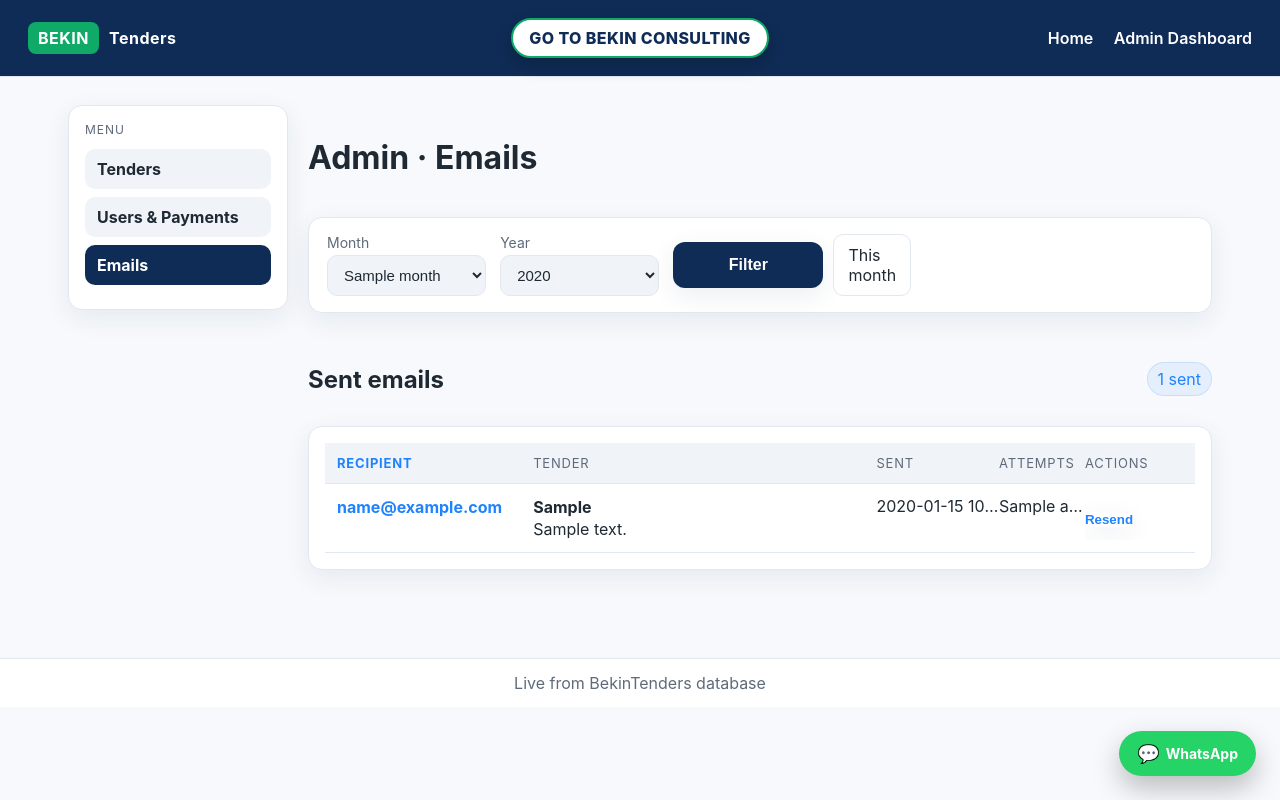
After one commit to dadwert90-boop/BekinTenders, a Flask app: template templates/admin_emails.html in a window 1280 px wide. The commit adds this page. Run offline with Flask 3, Linux system fonts and the light colour scheme; the template is opened without the code that fills it: most values are stand-ins (such as "Sample title", 1, 10 or a date in 2020); some libraries are stand-ins or nearby versions.

Commit message:
Add admin emails and payment views

```diff
--- a/app.py
+++ b/app.py
@@ -545,6 +545,48 @@ def _sendgrid_admin_notification(subject: str, html_content: str) -> None:
         "from": {"email": sender_email},
         "reply_to": {"email": sender_email},
         "subject": subject,
+        "content": [{"type": "text/html", "value": html_content}],
+    }
+
+    request = urllib.request.Request(
+        "https://api.sendgrid.com/v3/mail/send",
+        data=json.dumps(mail_payload).encode("utf-8"),
+        headers={
+            "Authorization": f"Bearer {api_key}",
+            "Content-Type": "application/json",
+        },
+    )
+    with urllib.request.urlopen(request, timeout=15) as response:
+        if getattr(response, "status", 0) >= 400:
+            raise RuntimeError(f"SendGrid returned status {response.status}")
+
+
+def _sendgrid_payment_reminder(recipient_email: str, full_name: str, amount: int, payment_url: str) -> None:
+    api_key = os.environ.get("SENDGRID_API_KEY")
+    if not api_key:
+        logger.warning("SENDGRID_API_KEY is not set; skipping payment reminder email.")
+        return
+
+    sender_email = os.environ.get("SENDGRID_FROM_EMAIL", "tenders@bekinconsulting.co.za")
+    display_name = full_name or "there"
+    html_content = f"""
+    <p>Hi {display_name},</p>
+    <p>This is a reminder that your next month tender alerts subscription payment is due.</p>
+    <p>
+      Amount due: <strong>R{amount:,.2f}</strong><br>
+      Please complete payment to continue receiving tenders.
+    </p>
+    <p>
+      <a href="{payment_url}" style="display:inline-block;padding:12px 24px;border-radius:8px;background:#0f2c56;color:#fff;font-weight:700;text-decoration:none;">Pay now</a>
+    </p>
+    <p>Thank you,<br>BekinTenders Team</p>
+    """
+
+    mail_payload = {
+        "personalizations": [{"to": [{"email": recipient_email}]}],
+        "from": {"email": sender_email},
+        "reply_to": {"email": sender_email},
+        "subject": "Payment reminder: tender alerts subscription",
         "content": [{"type": "text/html", "value": html_content}],
     }
 
@@ -1040,6 +1082,20 @@ def month_start_today() -> datetime.date:
     return datetime.date(today.year, today.month, 1)
 
 
+def _parse_month_value(value: Optional[str]) -> Optional[int]:
+    month = parse_int(value)
+    if month is None or month < 1 or month > 12:
+        return None
+    return month
+
+
+def _parse_year_value(value: Optional[str]) -> Optional[int]:
+    year = parse_int(value)
+    if year is None or year < 2000 or year > 2100:
+        return None
+    return year
+
+
 def ensure_category(db: Session, name: str) -> int:
     cleaned = name.strip()
     if not cleaned:
@@ -1170,6 +1226,17 @@ def admin_users():
     month_value = request.args.get("month")
     month_start = parse_month(month_value) or month_start_today()
     month_value = month_start.strftime("%Y-%m")
+    service_type = (request.args.get("service_type") or "").strip()
+    month_start_dt = datetime.datetime(
+        month_start.year,
+        month_start.month,
+        1,
+        tzinfo=datetime.timezone.utc,
+    )
+    if month_start.month == 12:
+        month_end_dt = datetime.datetime(month_start.year + 1, 1, 1, tzinfo=datetime.timezone.utc)
+    else:
+        month_end_dt = datetime.datetime(month_start.year, month_start.month + 1, 1, tzinfo=datetime.timezone.utc)
 
     with get_session() as db:
         users = (
@@ -1203,6 +1270,16 @@ def admin_users():
                 .where(TenderSubscriptionPayment.month_start == month_start)
             ).all()
             payment_map = {payment.user_id: payment for payment in payments}
+        service_stmt = (
+            select(ServiceRequest)
+            .where(ServiceRequest.status == "paid")
+            .where(ServiceRequest.paid_at >= month_start_dt)
+            .where(ServiceRequest.paid_at < month_end_dt)
+            .order_by(ServiceRequest.paid_at.desc())
+        )
+        if service_type:
+            service_stmt = service_stmt.where(ServiceRequest.service_slug == service_type)
+        service_requests = db.scalars(service_stmt).all()
 
     rows = []
     paid_count = 0
@@ -1224,12 +1301,30 @@ def admin_users():
             }
         )
 
+    service_rows = [
+        {
+            "service_label": req.service_label,
+            "service_slug": req.service_slug,
+            "amount": req.amount,
+            "paid_at": req.paid_at,
+            "full_name": req.full_name,
+            "email": req.email,
+            "phone": req.phone,
+            "company": req.company,
+            "tender_ref": req.tender_ref,
+        }
+        for req in service_requests
+    ]
+
     return render_template(
         "admin_users.html",
         month_value=month_value,
         paid_count=paid_count,
         total_count=len(rows),
         rows=rows,
+        service_rows=service_rows,
+        service_options=SERVICE_OPTIONS,
+        service_type=service_type,
     )
 
 
@@ -1258,6 +1353,123 @@ def admin_set_user_payment(user_id: int):
         db.commit()
 
     return redirect(url_for("admin_users", month=month_value))
+
+
+@app.route("/admin/users/<int:user_id>/payment-reminder", methods=["POST"])
+@admin_required
+def admin_send_payment_reminder(user_id: int):
+    month_value = request.form.get("month")
+    with get_session() as db:
+        user = db.get(User, user_id)
+        if not user:
+            abort(404)
+        subscription = db.scalars(
+            select(TenderSubscription)
+            .where(TenderSubscription.user_id == user_id)
+            .order_by(TenderSubscription.created_at.desc())
+        ).first()
+        if not subscription or subscription.total_amount <= 0:
+            return redirect(url_for("admin_users", month=month_value))
+
+    base_url = os.environ.get("APP_BASE_URL") or request.url_root.rstrip("/")
+    payment_url = f"{base_url}{url_for('subscribe_pay', user_id=user_id)}"
+    _sendgrid_payment_reminder(
+        recipient_email=user.email,
+        full_name=user.full_name or "",
+        amount=subscription.total_amount,
+        payment_url=payment_url,
+    )
+    return redirect(url_for("admin_users", month=month_value))
+
+
+@app.route("/subscribe/pay/<int:user_id>")
+def subscribe_pay(user_id: int):
+    with get_session() as db:
+        user = db.get(User, user_id)
+        if not user:
+            abort(404)
+        subscription = db.scalars(
+            select(TenderSubscription)
+            .where(TenderSubscription.user_id == user_id)
+            .order_by(TenderSubscription.created_at.desc())
+        ).first()
+        if not subscription or subscription.total_amount <= 0:
+            abort(404)
+        payment_data = _prepare_payfast_payment(
+            subscription.total_amount,
+            subscription.subscription_id,
+            user.email,
+            user.full_name or user.email,
+            request.url_root,
+            f"Tender alerts ({user.email})",
+            user.full_name or "Tender subscription",
+            "tender_subscription",
+        )
+    return render_template("payfast_redirect.html", payment_data=payment_data)
+
+
+@app.route("/admin/emails")
+@admin_required
+def admin_emails():
+    today = datetime.date.today()
+    month_value = _parse_month_value(request.args.get("month")) or today.month
+    year_value = _parse_year_value(request.args.get("year")) or today.year
+
+    start = datetime.datetime(year_value, month_value, 1, tzinfo=datetime.timezone.utc)
+    if month_value == 12:
+        end = datetime.datetime(year_value + 1, 1, 1, tzinfo=datetime.timezone.utc)
+    else:
+        end = datetime.datetime(year_value, month_value + 1, 1, tzinfo=datetime.timezone.utc)
+
+    with get_session() as db:
+        jobs = (
+            db.scalars(
+                select(EmailJob)
+                .where(EmailJob.status == "sent")
+                .where(EmailJob.created_at >= start)
+                .where(EmailJob.created_at < end)
+                .order_by(EmailJob.created_at.desc())
+            )
+            .unique()
+            .all()
+        )
+
+    month_options = [
+        {"value": idx, "label": datetime.date(2000, idx, 1).strftime("%B")}
+        for idx in range(1, 13)
+    ]
+    year_options = list(range(today.year - 3, today.year + 1))
+
+    return render_template(
+        "admin_emails.html",
+        jobs=jobs,
+        month_value=month_value,
+        year_value=year_value,
+        month_options=month_options,
+        year_options=year_options,
+    )
+
+
+@app.route("/admin/emails/<uuid:job_id>/resend", methods=["POST"])
+@admin_required
+def admin_resend_email(job_id: uuid.UUID):
+    month_value = request.form.get("month")
+    year_value = request.form.get("year")
+    with get_session() as db:
+        job = db.get(EmailJob, job_id)
+        if not job:
+            abort(404)
+        new_job = EmailJob(
+            tender_id=job.tender_id,
+            recipient_email=job.recipient_email,
+            payload=job.payload or {},
+            status="pending",
+            attempts=0,
+            max_attempts=job.max_attempts,
+        )
+        db.add(new_job)
+        db.commit()
+    return redirect(url_for("admin_emails", month=month_value, year=year_value))
 
 
 def _load_taxonomy_data(db: Session):
--- a/static/styles.css
+++ b/static/styles.css
@@ -290,6 +290,8 @@ button {
 .table-row > div:nth-child(6) { color: var(--accent-2); font-weight: 700; }
 .table-row.users { grid-template-columns: 1.2fr 2fr 1.4fr 1.1fr 0.8fr 0.9fr 1fr; }
 .table-row.taxonomy { grid-template-columns: 2.6fr 1fr; }
+.table-row.emails { grid-template-columns: 1.6fr 2.8fr 1fr 0.7fr 0.8fr; }
+.table-row.service-payments { grid-template-columns: 1.2fr 0.8fr 1fr 1.2fr 1.4fr 1fr 1.2fr 1.2fr; }
 
 .pill { display: inline-flex; align-items: center; padding: 4px 10px; border-radius: 999px; font-size: 12px; font-weight: 700; }
 .pill.paid { background: rgba(24, 130, 69, 0.12); color: #1b6b3b; border: 1px solid rgba(24, 130, 69, 0.3); }
--- /dev/null
+++ b/templates/admin_emails.html
@@ -0,0 +1,82 @@
+{% extends "base.html" %}
+{% block title %}Admin · Emails{% endblock %}
+
+{% block content %}
+<div class="admin-layout">
+  <aside class="admin-sidebar">
+    <p class="admin-sidebar-title">Menu</p>
+    <a class="admin-side-link" href="{{ url_for('admin_index', run=1) }}">Tenders</a>
+    <a class="admin-side-link" href="{{ url_for('admin_users') }}">Users & Payments</a>
+    <a class="admin-side-link active" href="{{ url_for('admin_emails') }}">Emails</a>
+  </aside>
+  <div class="admin-main">
+    <div class="admin-header">
+      <h1>Admin · Emails</h1>
+    </div>
+
+    <section class="filter-bar">
+      <form method="get" class="filters filters-inline">
+        <label>
+          <span>Month</span>
+          <select name="month">
+            {% for month in month_options %}
+              <option value="{{ month.value }}" {% if month_value == month.value %}selected{% endif %}>{{ month.label }}</option>
+            {% endfor %}
+          </select>
+        </label>
+        <label>
+          <span>Year</span>
+          <select name="year">
+            {% for year in year_options %}
+              <option value="{{ year }}" {% if year_value == year %}selected{% endif %}>{{ year }}</option>
+            {% endfor %}
+          </select>
+        </label>
+        <div class="actions actions-inline">
+          <button type="submit" class="search-cta">Filter</button>
+          <a class="ghost" href="{{ url_for('admin_emails') }}">This month</a>
+        </div>
+      </form>
+    </section>
+
+    <section class="results">
+      <div class="results-head">
+        <h2>Sent emails</h2>
+        <p>{{ jobs|length }} sent</p>
+      </div>
+      <div class="card table-card">
+        <div class="table">
+          <div class="table-row table-head emails">
+            <div>Recipient</div>
+            <div>Tender</div>
+            <div>Sent</div>
+            <div>Attempts</div>
+            <div class="tight">Actions</div>
+          </div>
+          {% for job in jobs %}
+          <div class="table-row emails">
+            <div class="wrap">{{ job.recipient_email }}</div>
+            <div class="wrap">
+              <strong>{{ job.payload.tender_ref if job.payload else '—' }}</strong><br>
+              {{ job.payload.tender_description if job.payload else '—' }}
+            </div>
+            <div class="tight">{{ job.updated_at|datetime_fmt }}</div>
+            <div class="tight">{{ job.attempts }}</div>
+            <div class="admin-actions tight">
+              <form method="post" action="{{ url_for('admin_resend_email', job_id=job.job_id) }}">
+                <input type="hidden" name="month" value="{{ month_value }}">
+                <input type="hidden" name="year" value="{{ year_value }}">
+                <button type="submit" class="link">Resend</button>
+              </form>
+            </div>
+          </div>
+          {% endfor %}
+          {% if not jobs %}
+            <div class="table-row empty">No sent emails for this period.</div>
+          {% endif %}
+        </div>
+      </div>
+    </section>
+  </div>
+</div>
+{% endblock %}
--- a/templates/admin_form.html
+++ b/templates/admin_form.html
@@ -7,6 +7,7 @@
     <p class="admin-sidebar-title">Menu</p>
     <a class="admin-side-link active" href="{{ url_for('admin_index', run=1) }}">Tenders</a>
     <a class="admin-side-link" href="{{ url_for('admin_users') }}">Users & Payments</a>
+    <a class="admin-side-link" href="{{ url_for('admin_emails') }}">Emails</a>
   </aside>
   <div class="admin-main">
     <div class="admin-header">
--- a/templates/admin_list.html
+++ b/templates/admin_list.html
@@ -7,6 +7,7 @@
     <p class="admin-sidebar-title">Menu</p>
     <a class="admin-side-link active" href="{{ url_for('admin_index', run=1) }}">Tenders</a>
     <a class="admin-side-link" href="{{ url_for('admin_users') }}">Users & Payments</a>
+    <a class="admin-side-link" href="{{ url_for('admin_emails') }}">Emails</a>
   </aside>
   <div class="admin-main">
     <div class="admin-header">
--- a/templates/admin_taxonomy.html
+++ b/templates/admin_taxonomy.html
@@ -7,6 +7,7 @@
     <p class="admin-sidebar-title">Menu</p>
     <a class="admin-side-link" href="{{ url_for('admin_index', run=1) }}">Tenders</a>
     <a class="admin-side-link" href="{{ url_for('admin_users') }}">Users & Payments</a>
+    <a class="admin-side-link" href="{{ url_for('admin_emails') }}">Emails</a>
   </aside>
   <div class="admin-main">
     <div class="admin-header">
--- a/templates/base.html
+++ b/templates/base.html
@@ -23,10 +23,10 @@
       <a href="{{ url_for('search') }}">Home</a>
     {% endif %}
     {% if is_admin_page %}
+      <a href="{{ url_for('search') }}">Home</a>
       <a href="{{ url_for('admin_index', run=1) }}">Admin Dashboard</a>
     {% elif session.get("is_admin") %}
       <a href="{{ url_for('admin_index', run=1) }}">Admin Dashboard</a>
-      <a href="{{ url_for('admin_users') }}">Users & Payments</a>
       <a href="{{ url_for('admin_logout') }}">Log out</a>
     {% else %}
       <a href="{{ url_for('admin_login') }}">Admin Dashboard</a>
```
Also changed, not shown: templates/admin_users.html (+50 -1 lines).
